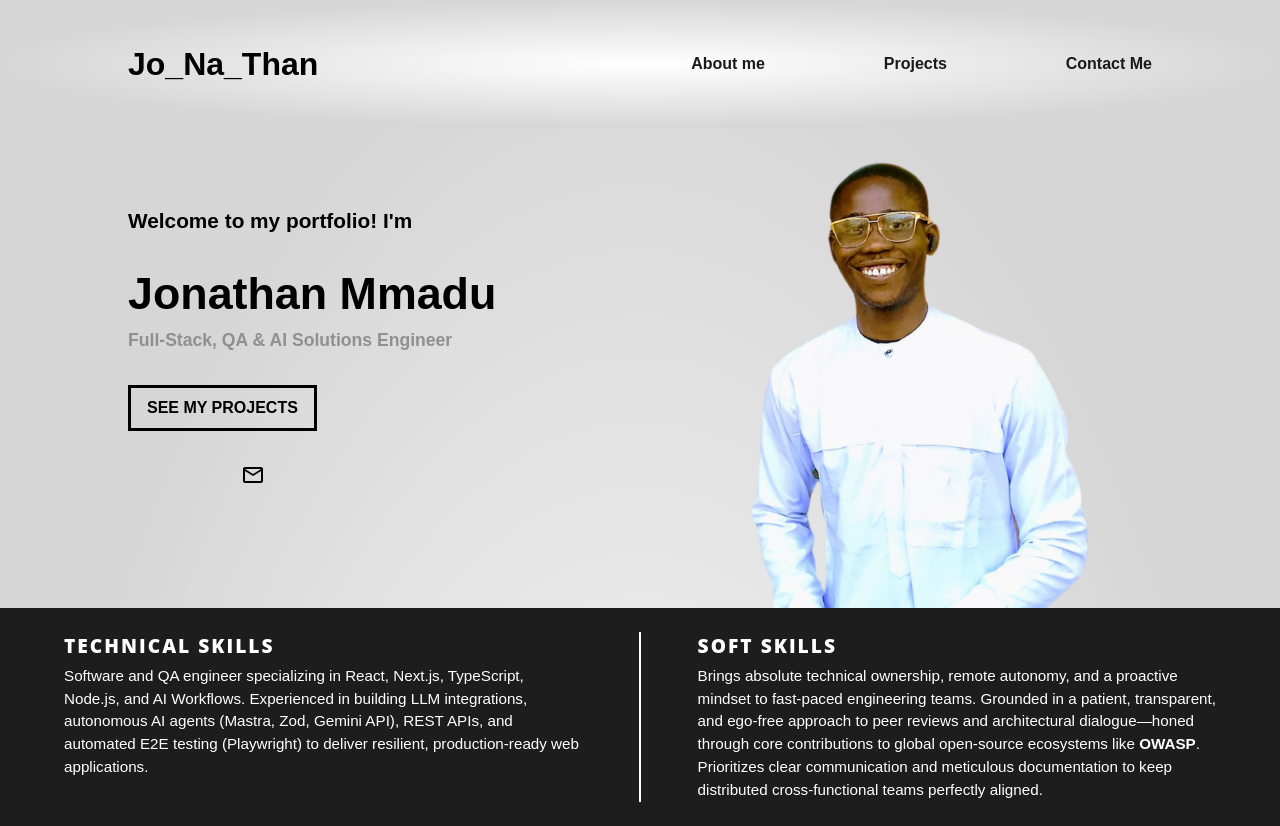
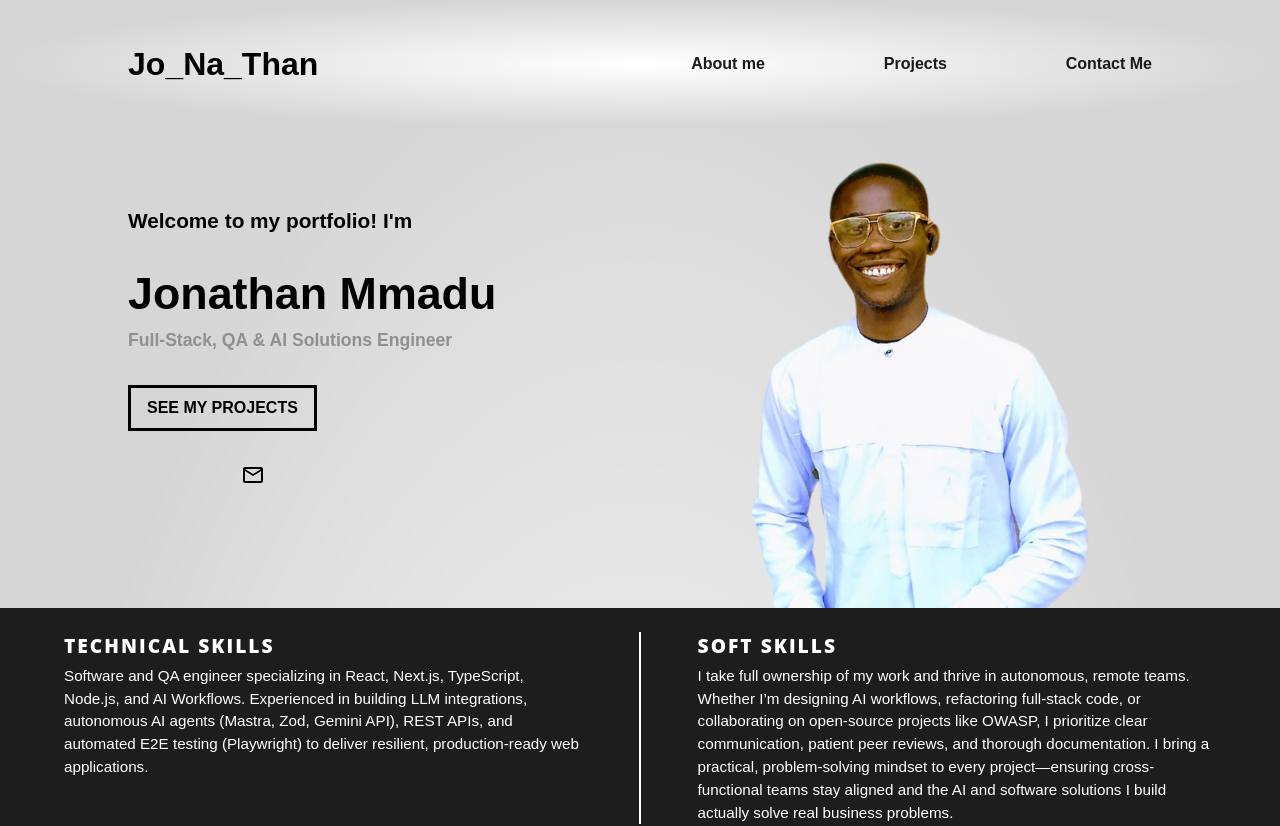
Before and after one commit to Jozz77/JonathanDev, a React (Vite) app: page / in a window 1280 px wide. Shown: the top 826 px of the page. Built offline with nearby package versions, Linux system fonts and the light colour scheme; some icons are missing.

Commit message:
feat: add Work component with technical and soft skills sections

```diff
--- a/src/Homepage/Components/Work.jsx
+++ b/src/Homepage/Components/Work.jsx
@@ -43,7 +43,7 @@ export default function Work() {
           SOFT SKILLS
         </h1>
         <p className=" font-Montserrat pt-1 sm:pt-1 text-[0.8rem] ssm:text-[0.85rem] sm:text-[0.75rem] md:text-[0.85rem]  lg:text-[0.9rem] xl:text-[0.95rem]">
-          Brings absolute technical ownership, remote autonomy, and a proactive mindset to fast-paced engineering teams. Grounded in a patient, transparent, and ego-free approach to peer reviews and architectural dialogue—honed through core contributions to global open-source ecosystems like <b >OWASP</b>. Prioritizes clear communication and meticulous documentation to keep distributed cross-functional teams perfectly aligned.
+          I take full ownership of my work and thrive in autonomous, remote teams. Whether I’m designing AI workflows, refactoring full-stack code, or collaborating on open-source projects like OWASP, I prioritize clear communication, patient peer reviews, and thorough documentation. I bring a practical, problem-solving mindset to every project—ensuring cross-functional teams stay aligned and the AI and software solutions I build actually solve real business problems.
         </p>
       </section>
       {/* <section className="mt-4 sm:mt-0 w-full sm:w-[47.5%]  md:w-[45%] ">
```
